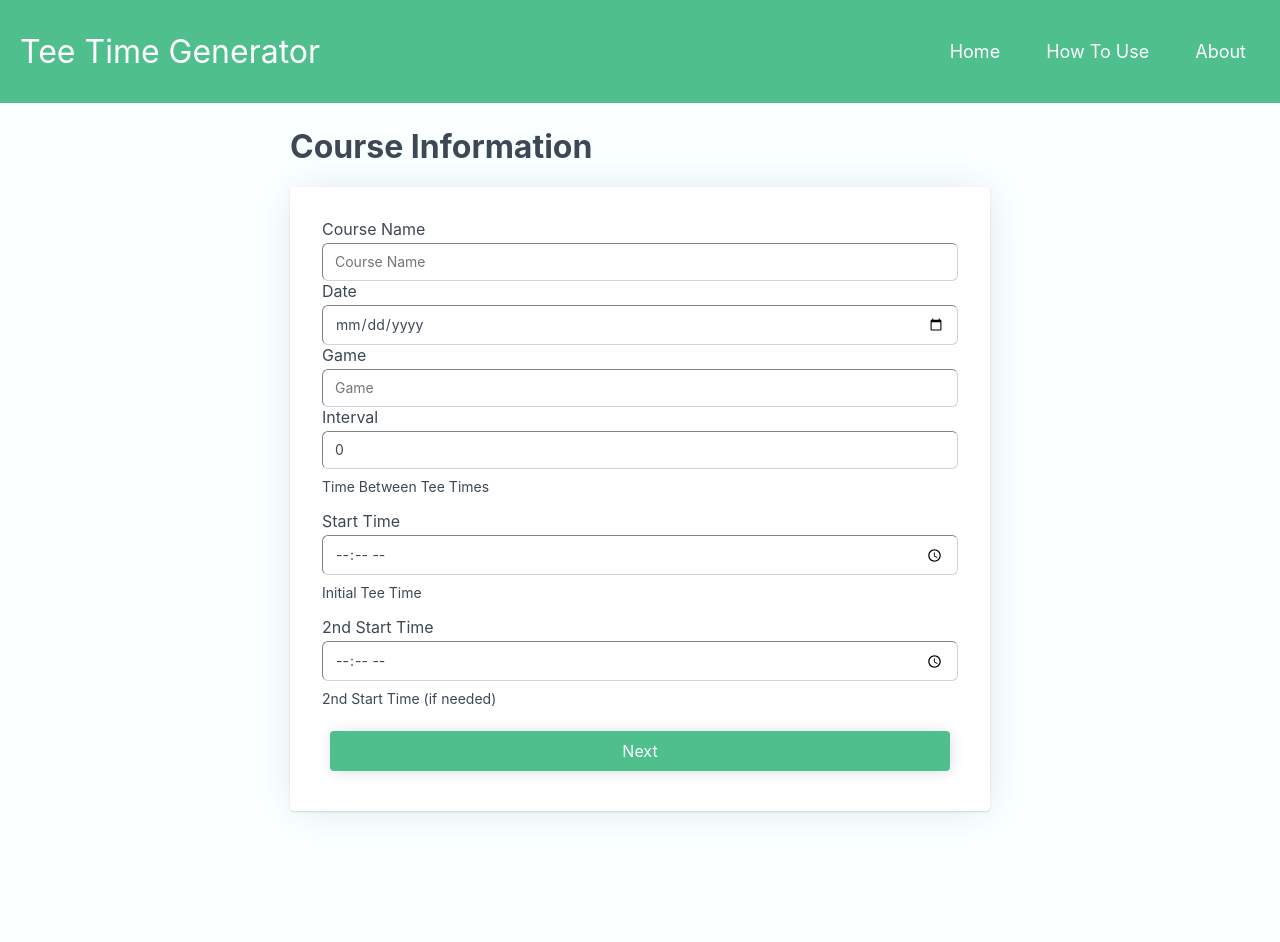
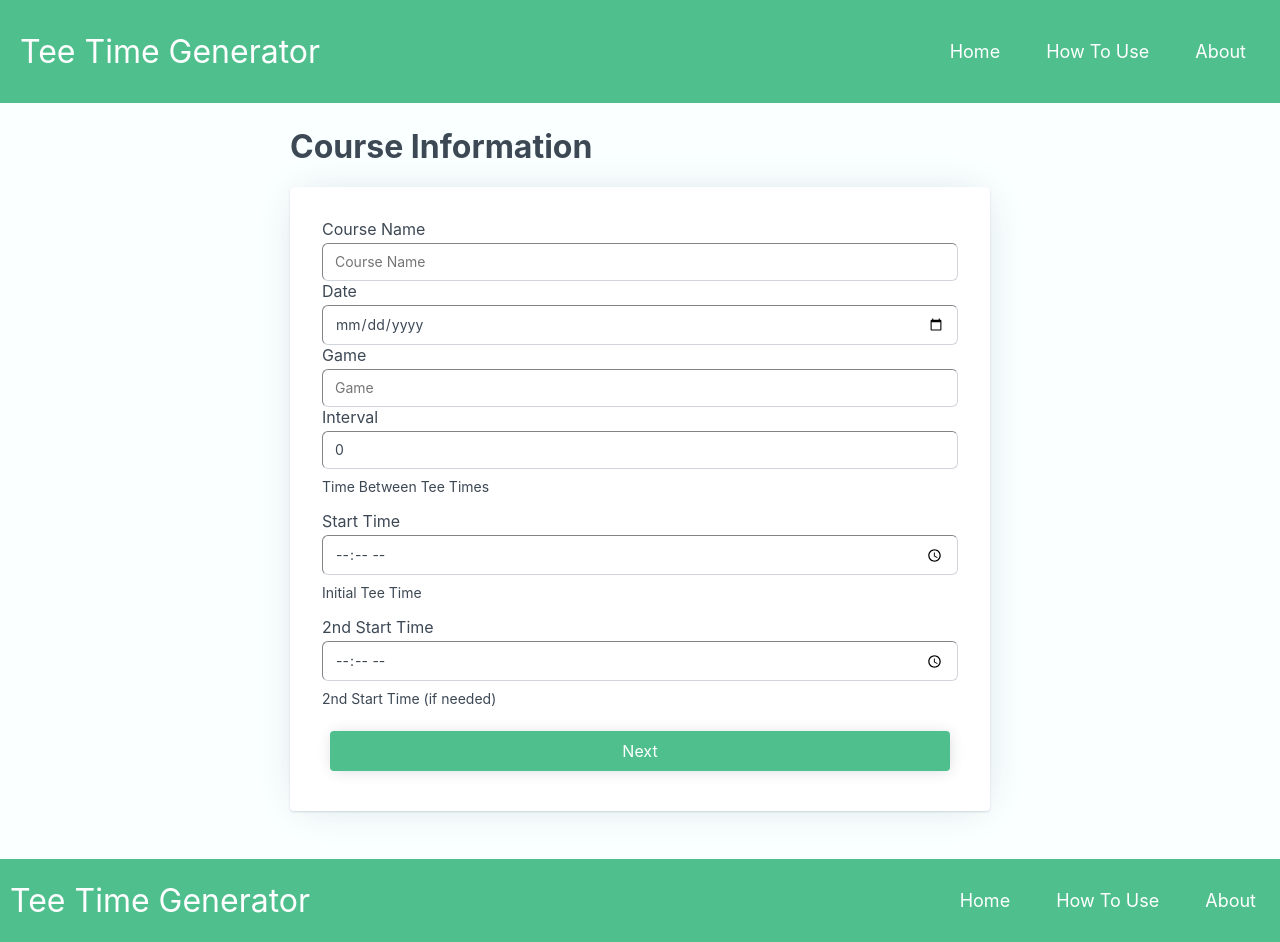
Before and after one commit to kellenwiltshire/teetime, a Vue app: page / in a window 1280 px wide. Before the commit the page ends 859 px from the top, so only its background shows below. Built offline with nearby package versions, Linux system fonts and the light colour scheme.

Commit message:
feat: footer added

```diff
--- a/src/App.vue
+++ b/src/App.vue
@@ -1,14 +1,17 @@
 <template>
 	<NavBar />
 	<router-view />
+	<FooterBar />
 </template>
 
 <script lang="ts">
 import NavBar from './components/Layout/Navbar.vue';
+import FooterBar from './components/Layout/Footer.vue';
 
 export default {
 	components: {
 		NavBar,
+		FooterBar,
 	},
 };
 </script>
--- /dev/null
+++ b/src/components/Layout/Footer.vue
@@ -0,0 +1,68 @@
+<template>
+	<nav class="footer">
+		<div class="logo">Tee Time Generator</div>
+
+		<ul class="nav-links">
+			<div class="menu">
+				<li><router-link to="/">Home</router-link></li>
+				<li><router-link to="/how-to">How To Use</router-link></li>
+				<li><router-link to="/about">About</router-link></li>
+			</div>
+		</ul>
+	</nav>
+</template>
+
+<script lang="ts">
+import { defineComponent } from 'vue';
+
+export default defineComponent({
+	name: 'FooterBar',
+});
+</script>
+
+<style scoped>
+a {
+	text-decoration: none;
+}
+li {
+	list-style: none;
+}
+.footer {
+	display: flex;
+	align-items: center;
+	justify-content: space-between;
+	padding: 10px;
+	background-color: #4fc08d;
+	color: #fff;
+}
+.nav-links a {
+	color: #fff;
+}
+/* LOGO */
+.logo {
+	font-size: 32px;
+	color: white;
+}
+/* NAVBAR MENU */
+.menu {
+	display: flex;
+	gap: 1em;
+	font-size: 18px;
+}
+.menu li:hover {
+	background-color: grey;
+	border-radius: 5px;
+	transition: 0.3s ease;
+}
+.menu li {
+	padding: 5px 14px;
+}
+
+/* APPLYING MEDIA QUERIES */
+
+@media (max-width: 768px) {
+	.menu {
+		display: none;
+	}
+}
+</style>
```
